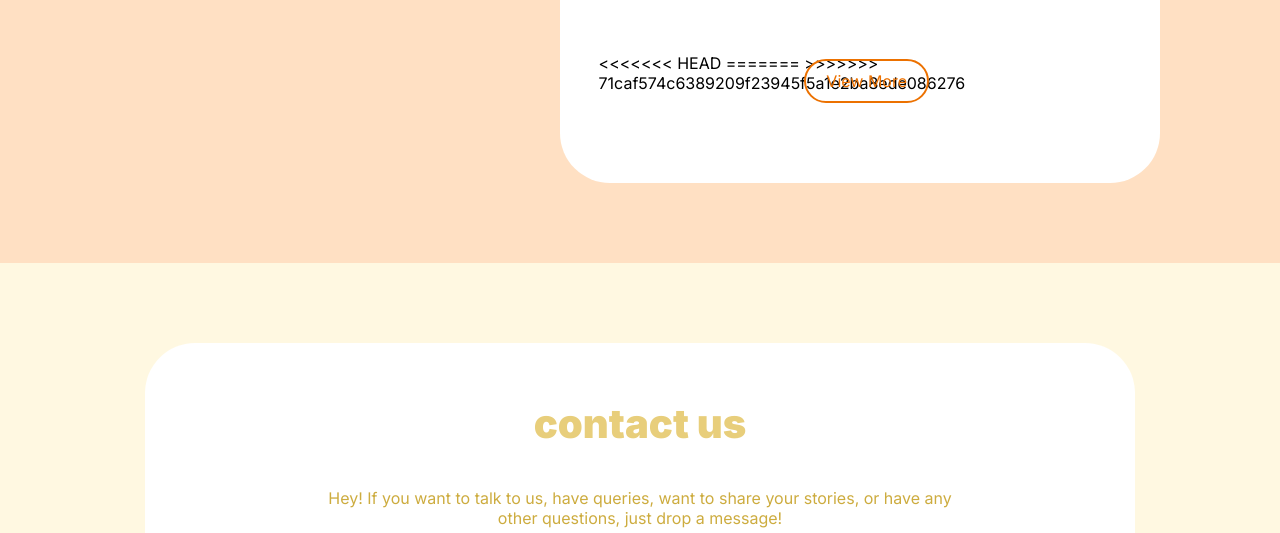
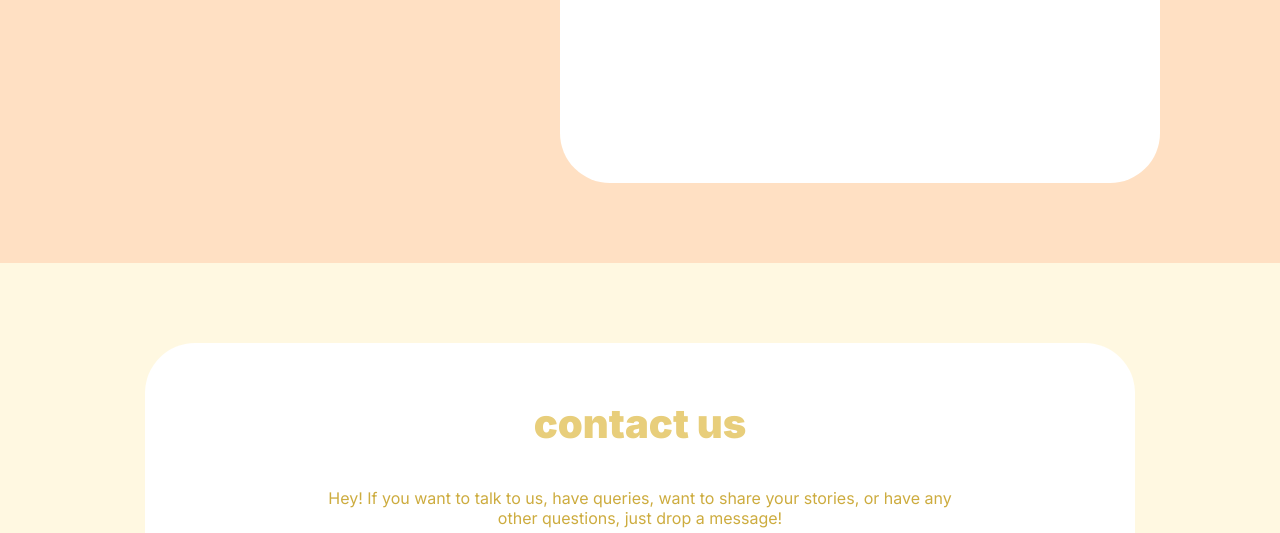
Before and after one commit to RBD0/Indradhanu-website, a plain HTML site: page index.html in a window 1280 px wide. Shown: the part 1653-2186 px from the top of the page. Drawn offline with Linux system fonts and the light colour scheme.

Commit message:
Update index.html

```diff
--- a/index.html
+++ b/index.html
@@ -77,11 +77,6 @@
                         <p><a href="https://forms.gle/stDQ1MJm8CBKQTi88" target="_blank">ViभिNN 2024 - Queer Talent Show</a></p>
                         <p><a href="https://forms.gle/xBkw4H4EG2TJcBE48" target="_blank">ViभिNN 2024 - Townhall Meeting RSVP</a></p>
                         <p><a href="https://forms.gle/1tngdb9wh3Te9UXq6" target="_blank">ViभिNN 2024 - Pride Parade RSVP</a></p>
-<<<<<<< HEAD
-
-=======
-                        <a href="https://linktr.ee/indradhanu_iitd/" id="resource-view-more" target="_blank">View More</a>
->>>>>>> 71caf574c6389209f23945f5a1e2ba8ede086276
                     </div>
                 </div>
             </div>
```
